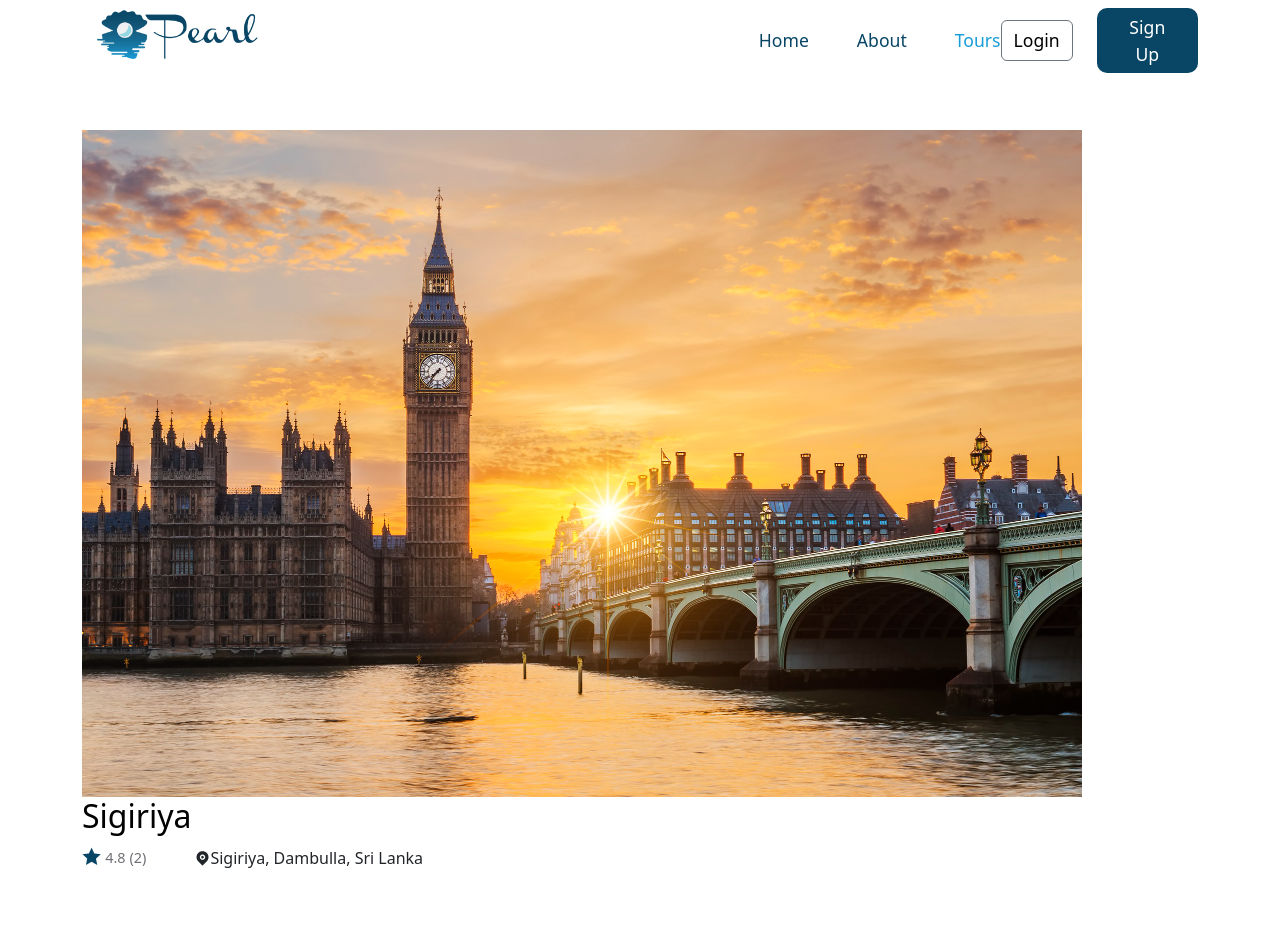
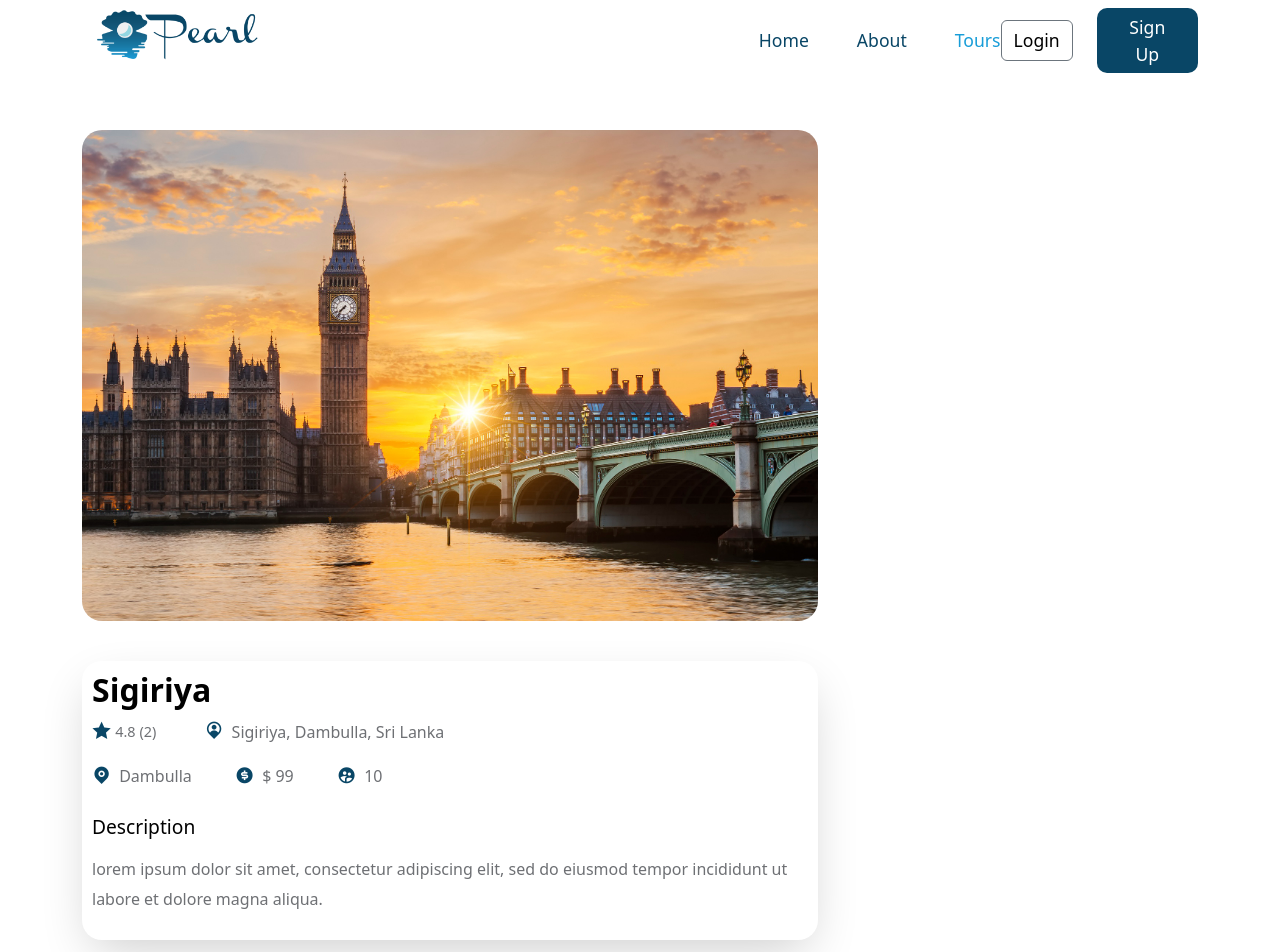
Before and after one commit to Shehan-lakshitha/Pearl, a React (Create React App) app in the folder frontend/: page /tours/01 in a window 1280 px wide. Shown: the top 952 px of the page. Built offline with nearby package versions, Linux system fonts and the light colour scheme; a web font is replaced by a local one.

Commit message:
Edited tour details section

```diff
--- a/frontend/src/assets/data/tours.js
+++ b/frontend/src/assets/data/tours.js
@@ -15,7 +15,7 @@ const tours = [
     address: "Sigiriya, Dambulla, Sri Lanka",
     price: 99,
     maxGroupSize: 10,
-    desc: "this is the description",
+    desc: "lorem ipsum dolor sit amet, consectetur adipiscing elit, sed do eiusmod tempor incididunt ut labore et dolore magna aliqua.",
     reviews: [
       {
         name: "jhon doe",
@@ -38,7 +38,7 @@ const tours = [
     address: "Yala National park, Kataragama, Sri Lanka",
     price: 99,
     maxGroupSize: 8,
-    desc: "this is the description",
+    desc: "lorem ipsum dolor sit amet, consectetur adipiscing elit, sed do eiusmod tempor incididunt ut labore et dolore magna aliqua.",
     reviews: [
       {
         name: "jhon doe",
@@ -57,7 +57,7 @@ const tours = [
     address: "Ella, Sri Lanka",
     price: 99,
     maxGroupSize: 8,
-    desc: "this is the description",
+    desc: "lorem ipsum dolor sit amet, consectetur adipiscing elit, sed do eiusmod tempor incididunt ut labore et dolore magna aliqua.",
     reviews: [
       {
         name: "jhon doe",
@@ -76,7 +76,7 @@ const tours = [
     address: "Sigiriya, Dambulla, Sri Lanka",
     price: 99,
     maxGroupSize: 8,
-    desc: "this is the description",
+    desc: "lorem ipsum dolor sit amet, consectetur adipiscing elit, sed do eiusmod tempor incididunt ut labore et dolore magna aliqua.",
     reviews: [
       {
         name: "jhon doe",
@@ -95,7 +95,7 @@ const tours = [
     address: "Kandy Lake, Kandy, Sri Lanka",
     price: 99,
     maxGroupSize: 8,
-    desc: "this is the description",
+    desc: "lorem ipsum dolor sit amet, consectetur adipiscing elit, sed do eiusmod tempor incididunt ut labore et dolore magna aliqua.",
     reviews: [
       {
         name: "jhon doe",
@@ -114,7 +114,7 @@ const tours = [
     address: "Galaboda Waterfall, Galaboda, Sri Lanka",
     price: 99,
     maxGroupSize: 8,
-    desc: "this is the description",
+    desc: "lorem ipsum dolor sit amet, consectetur adipiscing elit, sed do eiusmod tempor incididunt ut labore et dolore magna aliqua.",
     reviews: [
       {
         name: "jhon doe",
@@ -133,7 +133,7 @@ const tours = [
     address: "Unawatuna Beach, Galle, Sri Lanka",
     price: 99,
     maxGroupSize: 8,
-    desc: "this is the description",
+    desc: "lorem ipsum dolor sit amet, consectetur adipiscing elit, sed do eiusmod tempor incididunt ut labore et dolore magna aliqua.",
     reviews: [
 
     ],
@@ -149,7 +149,7 @@ const tours = [
     address: "Ruwanwalisaya, Anuradhapura, Sri Lanka",
     price: 99,
     maxGroupSize: 8,
-    desc: "this is the description",
+    desc: "lorem ipsum dolor sit amet, consectetur adipiscing elit, sed do eiusmod tempor incididunt ut labore et dolore magna aliqua.",
     reviews: [
 
     ],
--- a/frontend/src/pages/TourDetails.jsx
+++ b/frontend/src/pages/TourDetails.jsx
@@ -10,10 +10,19 @@ const TourDetails = () => {
 
   const tour = tourData.find((tour) => tour.id === id);
 
-  const { photo, title, desc, price, address, reviews, city, distance, maxGroupSize } =
-    tour;
+  const {
+    photo,
+    title,
+    desc,
+    price,
+    address,
+    reviews,
+    city,
+    distance,
+    maxGroupSize,
+  } = tour;
 
-  const {totalRating, avgRating} = calculateAvgRating(reviews);
+  const { totalRating, avgRating } = calculateAvgRating(reviews);
 
   return (
     <>
@@ -29,7 +38,10 @@ const TourDetails = () => {
 
                   <div className="d-flex align-items-center gap-5">
                     <span className="tour_rating d-flex align-items-center gap-1">
-                      <i class="ri-star-fill" style={{"color":"var(--primary-color)"}}></i>{" "}
+                      <i
+                        class="ri-star-fill"
+                        style={{ color: "var(--primary-color)" }}
+                      ></i>{" "}
                       {calculateAvgRating === 0 ? null : avgRating}
                       {totalRating === 0 ? (
                         "Not rated"
@@ -39,9 +51,24 @@ const TourDetails = () => {
                     </span>
 
                     <span>
-                    <i class="ri-map-pin-fill"></i>{address}
+                      <i class="ri-map-pin-user-fill"></i>
+                      {address}
                     </span>
                   </div>
+
+                  <div className="tour_extra-details">
+                    <span>
+                      <i class="ri-map-pin-fill"></i> {city}
+                    </span>
+                    <span>
+                      <i class="ri-money-dollar-circle-fill"></i> $ {price}
+                    </span>
+                    <span>
+                      <i class="ri-group-2-fill"></i> {maxGroupSize}
+                    </span>
+                  </div>
+                  <h5>Description</h5>
+                  <p>{desc}</p>
                 </div>
               </div>
             </Col>
--- a/frontend/src/styles/tour-details.css
+++ b/frontend/src/styles/tour-details.css
@@ -0,0 +1,48 @@
+
+.tour_content img{
+    width: 100%;
+    border-radius: 20px;
+    margin-bottom: 2.5rem;
+}
+
+.tour_info{
+    margin-bottom: 2rem;
+    border-radius: 20px;
+    padding: 10px;
+    box-shadow: rgba(0, 0, 0, 0.2) 0px 18px 50px -10px;
+}
+.tour_info h2{
+    font-size: 2rem;
+    font-weight: 600;
+}
+
+.tour_info span{
+    display: flex;
+    align-items: center;
+    column-gap: 0.5rem;
+    font-style: 1rem;
+    color: var(--text-color);
+}
+.tour_info span i{
+    font-size: 1.2rem;
+    color: var(--primary-color);
+}
+
+.tour_extra-details{
+    display: flex;
+    align-items: center;
+    column-gap:  2.7rem;
+    margin-top: 1rem;
+    margin-bottom: 1.5rem;
+}
+
+.tour_info h5{
+    margin-bottom: 1rem;
+    font-size: 1.2rem;
+}
+
+.tour_info p{
+    font-size: 1rem;
+    color: var(--text-color);
+    line-height: 30px;
+}
```
